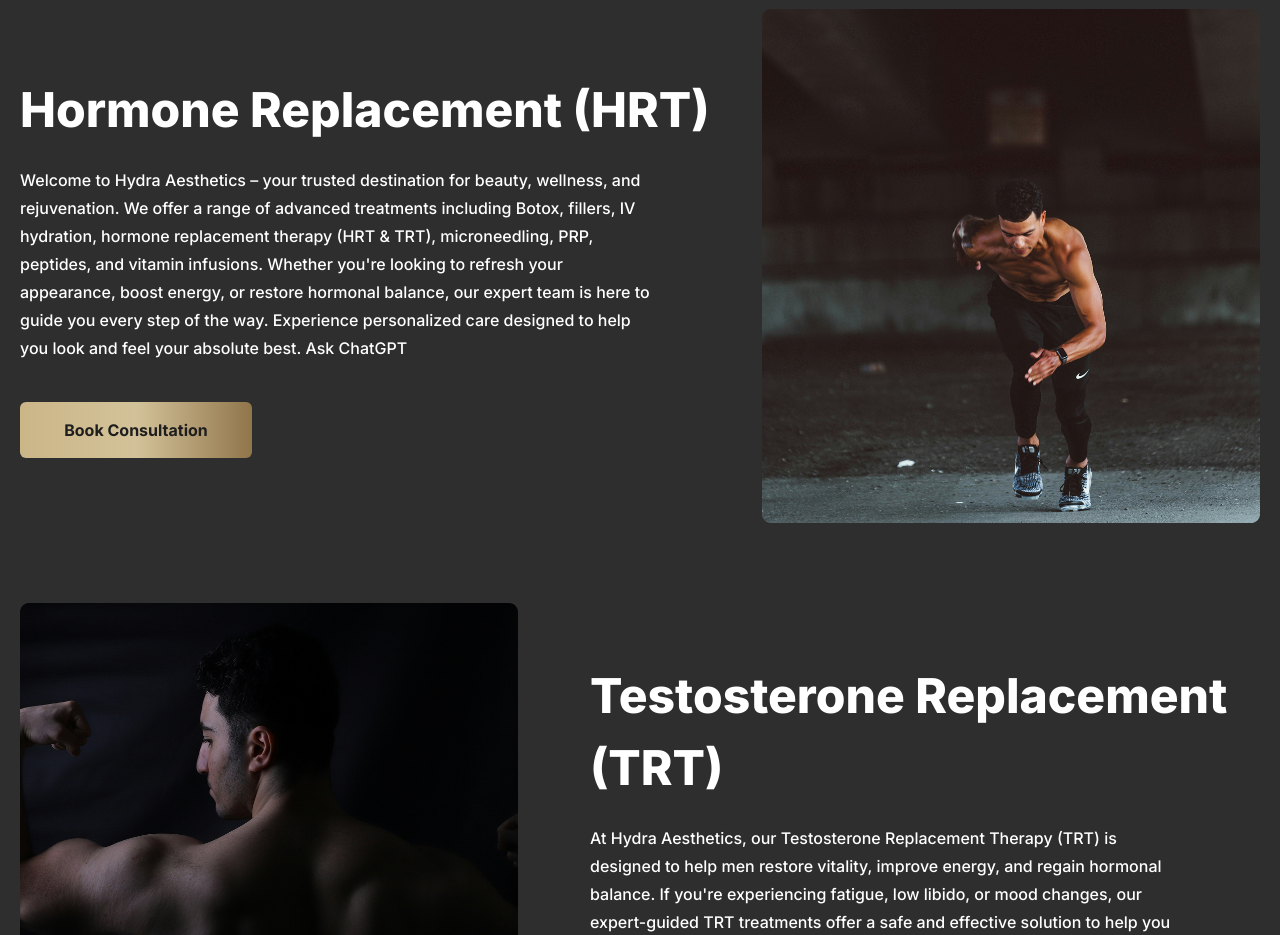
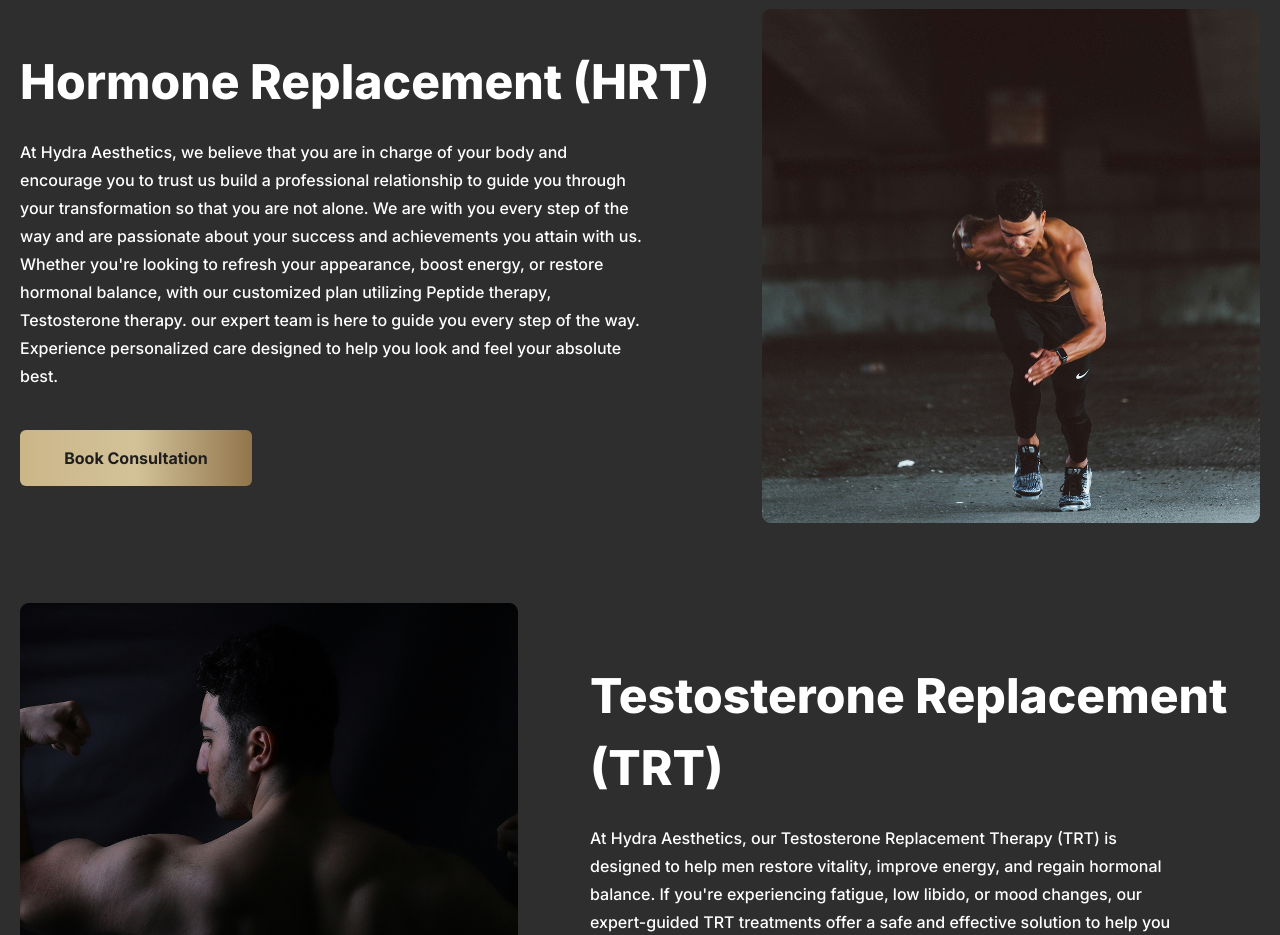
Before and after one commit to jihansofts/HydrAaesthetis, a Next.js app: page / in a window 1280 px wide. Shown: the part 4000-4935 px from the top of the page. Built offline with nearby package versions, Linux system fonts and the light colour scheme.

Commit message:
update HRT

```diff
--- a/src/components/home/Hormone.tsx
+++ b/src/components/home/Hormone.tsx
@@ -7,7 +7,7 @@ export default function Hormone() {
       <div className="container  mx-auto px-5">
         <HormoneSection
           title="Hormone Replacement (HRT)"
-          desc="Welcome to Hydra Aesthetics – your trusted destination for beauty, wellness, and rejuvenation. We offer a range of advanced treatments including Botox, fillers, IV hydration, hormone replacement therapy (HRT & TRT), microneedling, PRP, peptides, and vitamin infusions. Whether you're looking to refresh your appearance, boost energy, or restore hormonal balance, our expert team is here to guide you every step of the way. Experience personalized care designed to help you look and feel your absolute best. Ask ChatGPT"
+          desc="At Hydra Aesthetics, we believe that you are in charge of your body and encourage you to trust us build a professional relationship to guide you through your transformation so that you are not alone. We are with you every step of the way and are passionate about your success and achievements you attain with us. Whether you're looking to refresh your appearance, boost energy, or restore hormonal balance, with our customized plan utilizing Peptide therapy, Testosterone therapy. our expert team is here to guide you every step of the way. Experience personalized care designed to help you look and feel your absolute best."
           contentColor="text-white"
           image="/images/hormone1.png"
           textColor="text-[#1E1E1E]"
```
